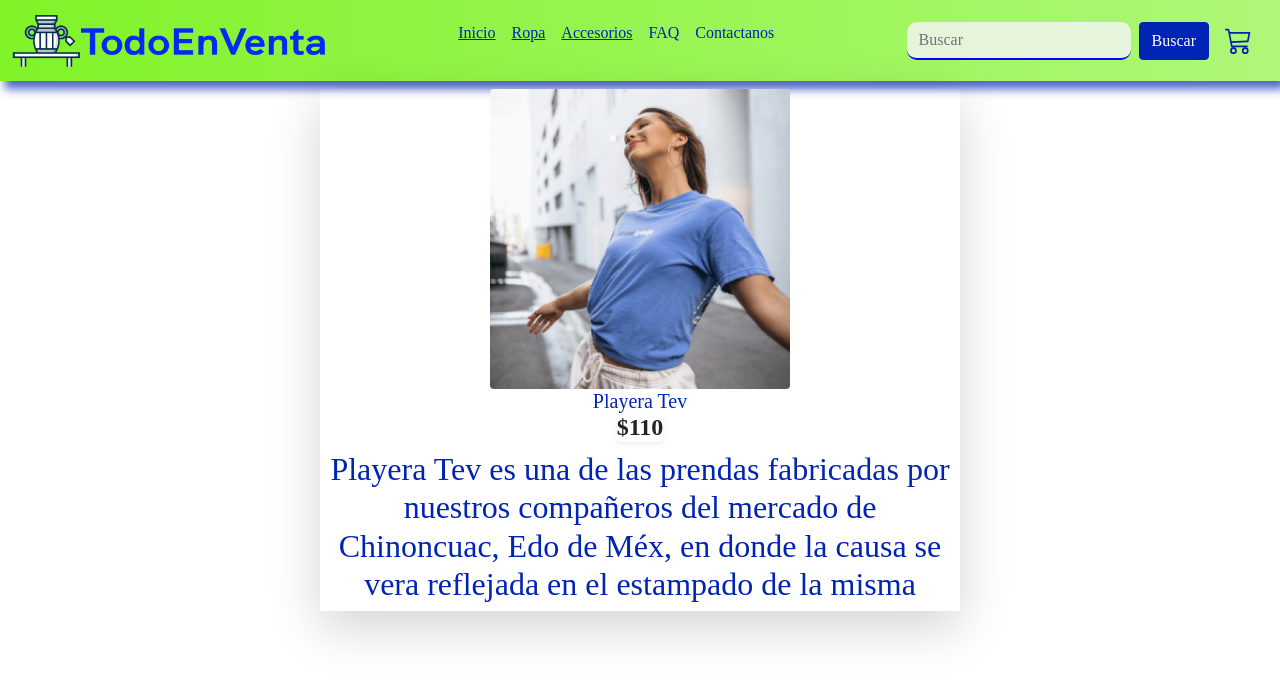
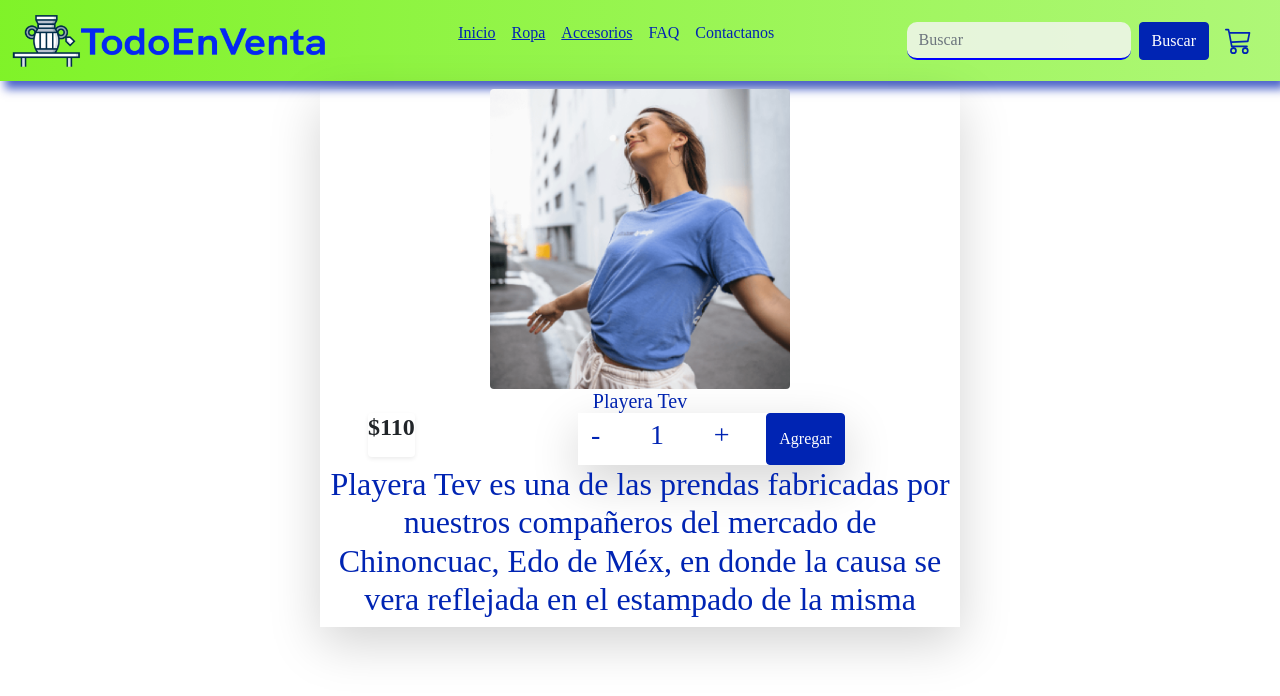
Before and after one commit to FranciscoZaragoza10/todoenventa.com_React, a React (Create React App) app: page /detalle/1 in a window 1280 px wide. Shown: the top 696 px of the page. Built offline with nearby package versions, Linux system fonts and the light colour scheme.

Commit message:
Item count en Item Detail

```diff
--- a/src/components/ItemCount/ItemCount.jsx
+++ b/src/components/ItemCount/ItemCount.jsx
@@ -1,7 +1,10 @@
 import { useState, useEffect } from "react";
+import { Link } from "react-router-dom";
 
-function ItemCount({ stock, initial }) {
+function ItemCount({ stock, initial, onAdd }) {
   const [count, setCount] = useState(initial);
+  const [Items, setItems] = useState(0);
+
   useEffect(() => {});
   const handleCount = () => {
     if (count < stock) {
@@ -15,24 +18,32 @@ function ItemCount({ stock, initial }) {
       setCount(count - 1);
     }
   };
-  const onAdd = () => {
-    console.log("Agregaste " + count + " items");
+  const agregar = () => {
+    setItems(count);
+    onAdd(count);
   };
+
   return (
     <>
-      <h3>Item</h3>
-      <div className="d-flex col-3 mx-auto flex-wrap justify-content-between shadow-lg">
-        <h4 className="text-primary fs-3 btn" onClick={reduceCount}>
+      {Items === 0 ? (
+        <div className="d-flex col-5 mx-auto flex-wrap justify-content-between shadow-lg">
+          <h4 className="text-primary fs-3 btn py-0" onClick={reduceCount}>
             -
           </h4>
-        <label className="text-primary fs-3">{count}</label>
-        <h4 className="text-primary fs-3 btn" onClick={handleCount}>
+          <h2 className="text-primary fs-3 btn py-0">{count}</h2>
+          <h4 className="text-primary fs-3 btn py-0" onClick={handleCount}>
             +
           </h4>
-        <button className="btn btn-primary" onClick={onAdd}>
+          <button className="btn btn-primary" onClick={agregar}>
             Agregar
           </button>
         </div>
+      ) : (
+        <Link to="/cart">
+          {" "}
+          <button className="btn btn-primary">Terminar Compra</button>
+        </Link>
+      )}
     </>
   );
 }
--- a/src/components/ItemDetail/ItemDetail.jsx
+++ b/src/components/ItemDetail/ItemDetail.jsx
@@ -1,3 +1,8 @@
+import ItemCount from "../ItemCount/ItemCount";
+
+const onAdd = (Items) => {
+  console.log("Usted agrego " + Items + " items");
+};
 function ItemDetail({ producto }) {
   return (
     <>
@@ -18,6 +23,7 @@ function ItemDetail({ producto }) {
             <i className="fas fa-shopping-bag text-primary"></i> $
             {producto.precio}
           </h4>
+          <ItemCount stock={5} initial={1} onAdd={onAdd} />
           <h2 className="text-primary">{producto.dtl}</h2>
         </div>
       </div>
--- a/src/components/ItemListContainer/ItemListContainer.jsx
+++ b/src/components/ItemListContainer/ItemListContainer.jsx
@@ -31,7 +31,6 @@ export const ItemListContainer = ({ saludo }) => {
         <h1>{saludo}</h1>
         {loading ? <h2>Cargando...</h2> : <ItemList prods={prods} />}
       </div>
-      <ItemCount stock={5} initial={1} />
     </>
   );
 };
```
Lines whose indentation alone changed are shown as unchanged.
